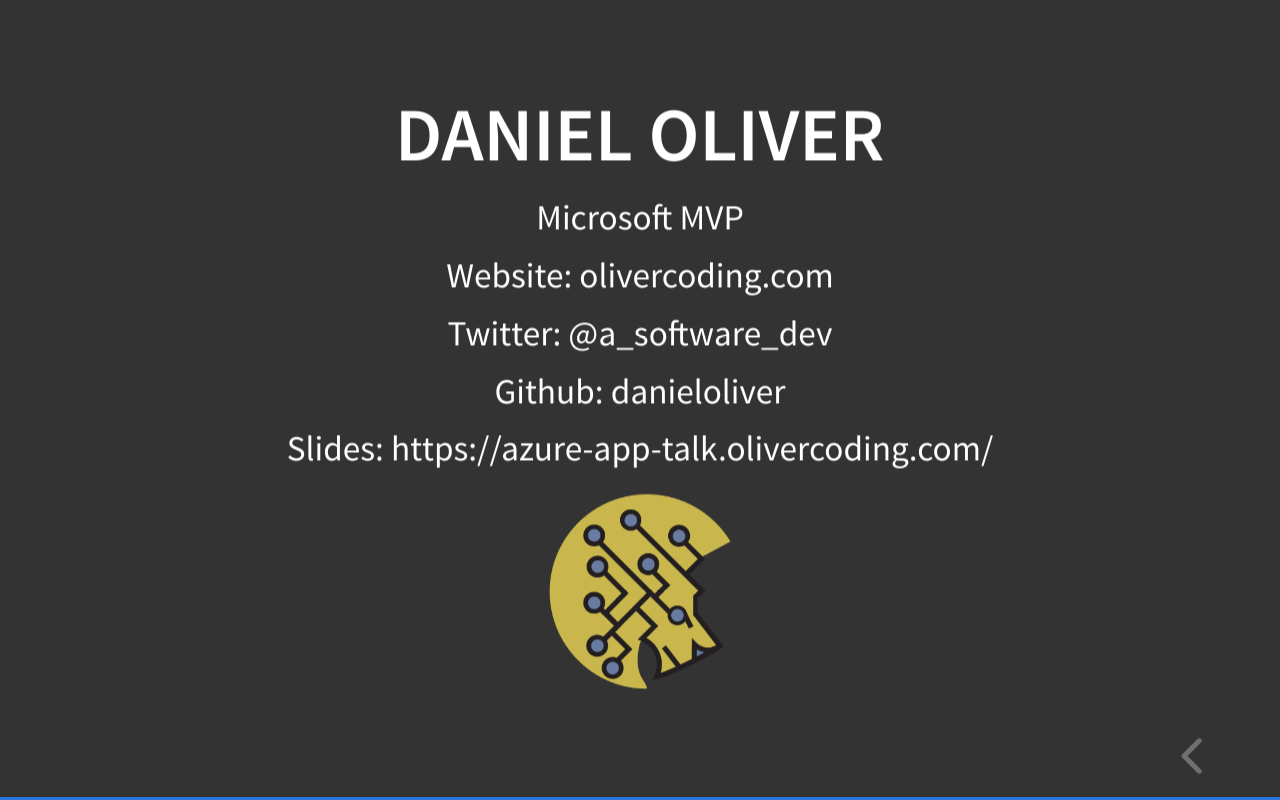
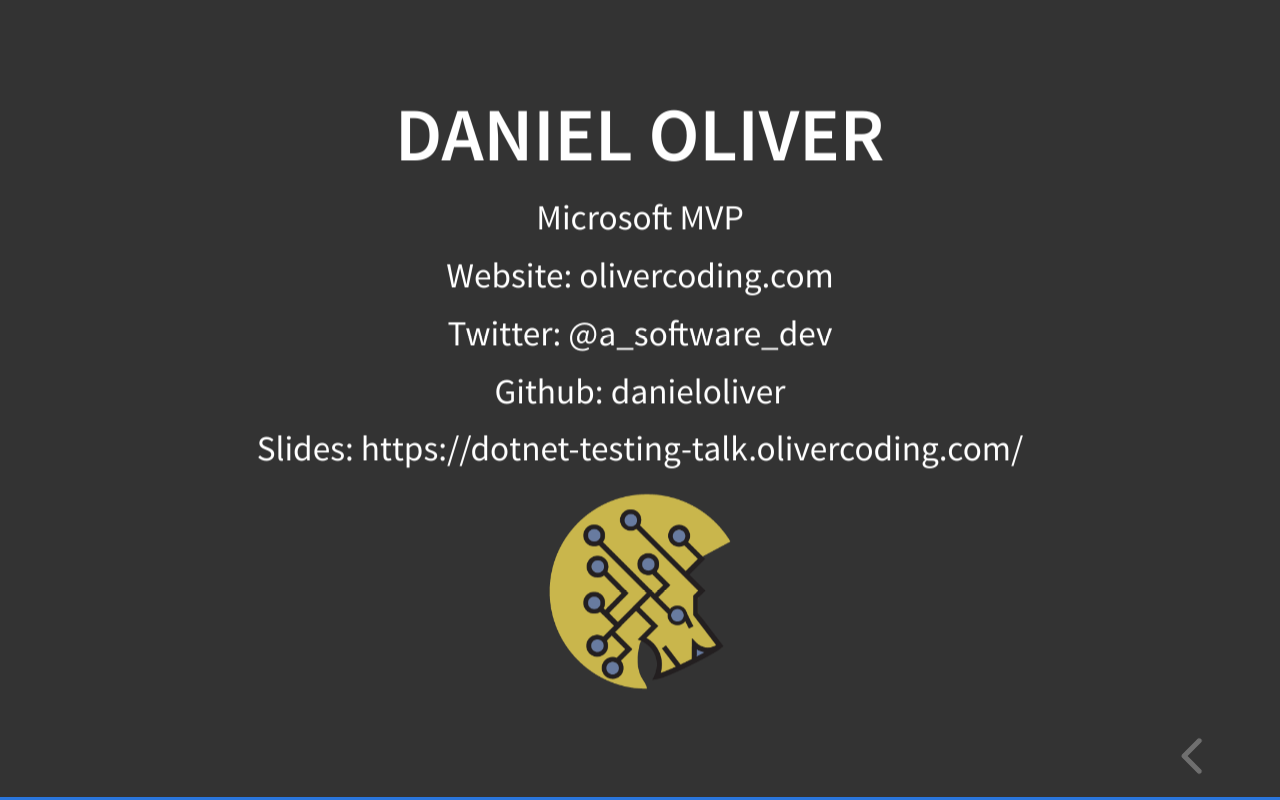
Before and after one commit to DanielOliver/dotnet_testing_talk, a website: page index.html in a window 1280 px wide. Both pictures are taken after a click on the button "next slide". Drawn offline with Linux system fonts and the light colour scheme.

Commit message:
add talk url

```diff
--- a/index.html
+++ b/index.html
@@ -76,7 +76,7 @@
                 <p>Website: olivercoding.com</p>
                 <p>Twitter: @a_software_dev</p>
                 <p>Github: danieloliver</p>
-                <p>Slides: https://azure-app-talk.olivercoding.com/</p>
+                <p>Slides: https://dotnet-testing-talk.olivercoding.com/</p>
                 <img style="background-color: rgba(255, 255, 255, 0); border:none; box-shadow: 0 0 0 rgba(0,0,0,0);"
                     data-src="assets/Asset_7.png">
                 <aside class="notes">
```
